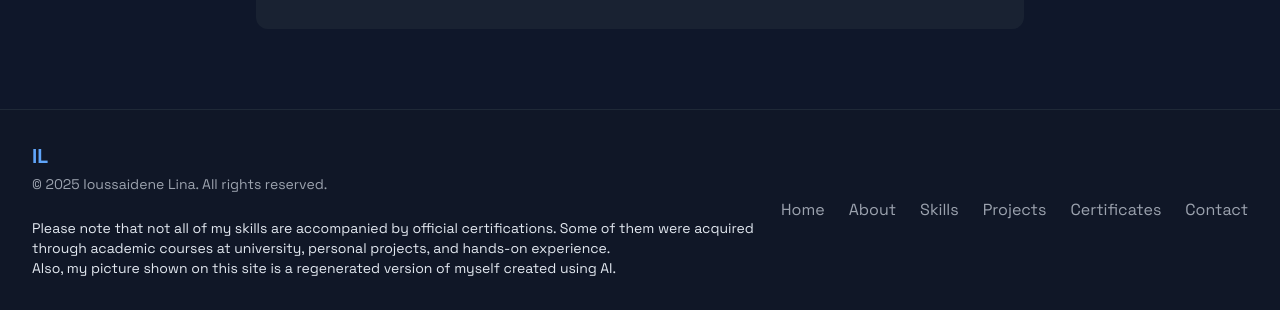
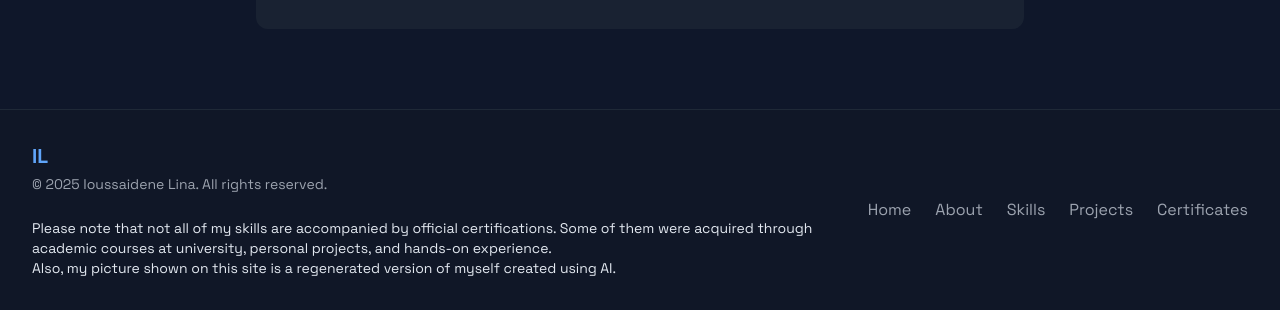
Before and after one commit to lina-ioussaidene/portfolio-linkedin, a plain HTML site: page index.html in a window 1280 px wide. Shown: the part 4379-4689 px from the top of the page. Drawn offline with nearby package versions, Linux system fonts and the light colour scheme.

Commit message:
Mise à jour du portfolio : corrections et amélioration de l'interactivité

```diff
--- a/index.html
+++ b/index.html
@@ -654,7 +654,6 @@
                     <a href="#skills" class="text-gray-400 hover:text-white">Skills</a>
                     <a href="#projects" class="text-gray-400 hover:text-white">Projects</a>
                     <a href="#certificates" class="text-gray-400 hover:text-white">Certificates</a>
-                    <a href="#contact" class="text-gray-400 hover:text-white">Contact</a>
                 </div>
             </div>
         </div>
```
